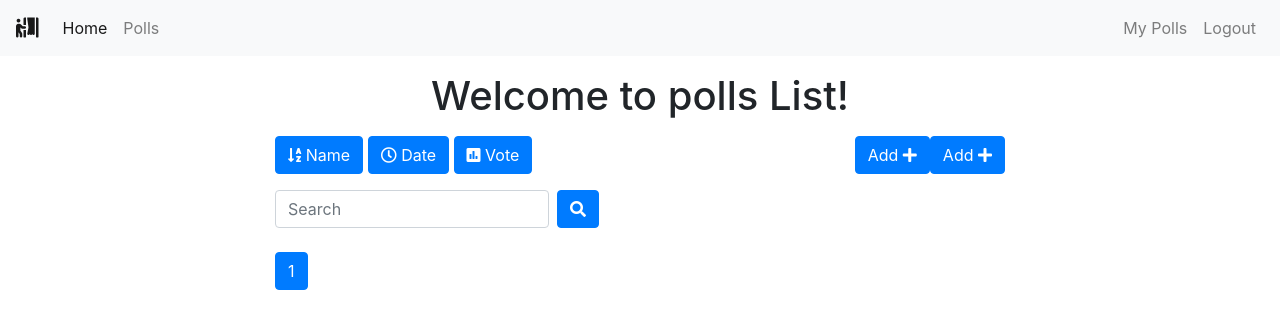
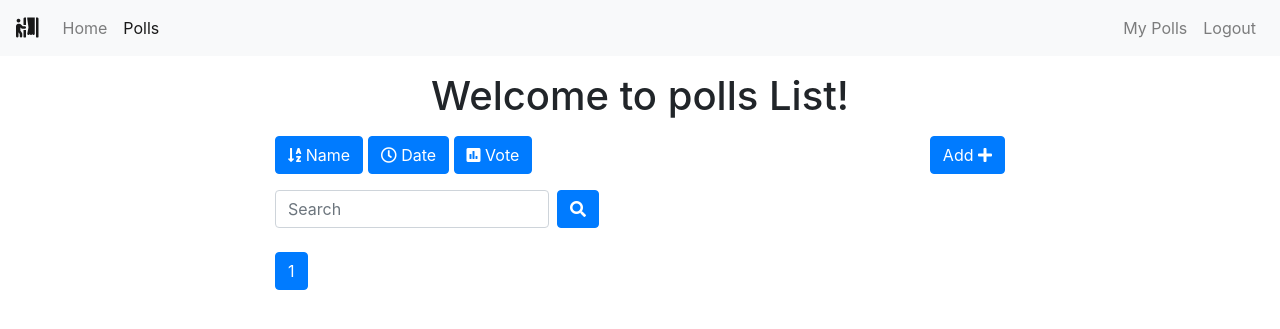
Before and after one commit to manipta/Polling_App, a Django app: page /polls/list/ in a window 1280 px wide. Shown: the top 329 px of the page. Run offline with Django 3.2, Linux system fonts and the light colour scheme; the visitor is signed in with stand-in values (Sample User, id 1); data that the repository does not hold is empty; some libraries are stand-ins or nearby versions.

Commit message:
navbar_active_status_updated

```diff
--- a/polls/templates/polls/polls_list.html
+++ b/polls/templates/polls/polls_list.html
@@ -17,18 +17,16 @@
             </div>
             {% endif %}
 
-            <a id="sort-name-btn" class="btn btn-{% if 'name' in request.GET %}warning{% else %}primary{% endif %} mb-3"
-            href="?name=asc" role="button"><i class="fas fa-sort-alpha-down"></i>
+
+
+            <a class="btn btn-{% if 'name' in request.GET %}warning{% else %}primary{% endif %} mb-3" href="?name=True&current_sort={{ current_sort }}"
+            role="button"><i class="fas fa-sort-alpha-down"></i>
              Name</a>
 
-
-
-            <a class="btn btn-{% if 'date' in request.GET %}warning{% else %}primary{% endif %} mb-3" href="?date=True"
+            <a class="btn btn-{% if 'date' in request.GET %}warning{% else %}primary{% endif %} mb-3" href="?date=True&current_sort={{ current_sort }}"
                 role="button"><i class="far fa-clock"></i> Date</a>
-            <a class="btn btn-{% if 'vote' in request.GET %}warning{% else %}primary{% endif %} mb-3" href="?vote=True"
+            <a class="btn btn-{% if 'vote' in request.GET %}warning{% else %}primary{% endif %} mb-3" href="?vote=True&current_sort={{ current_sort }}"
                 role="button"><i class="fas fa-poll"></i> Vote</a>
-
-            <a class="btn btn-primary mb-3 float-right" href="{% url 'polls:add' %}" role="button">Add <i class="fas fa-plus"></i></a>
 
             <a class="btn btn-primary mb-3 float-right" href="{% url 'polls:add' %}" role="button">Add <i class="fas fa-plus"></i></a>
 
@@ -42,21 +40,25 @@
 
             <ul class="list-group">
                 {% for poll in polls %}
-                <li class="list-group-item"><a href="{% url 'polls:detail' poll.id %}">{{ poll.text|truncatewords:5 }}
-                        {% if not poll.active%}
+                    <li class="list-group-item">
+                        <a href="{% url 'polls:detail' poll.id %}">
+                            {{ poll.text|truncatewords:5 }}
+                            {% if not poll.active %}
                                 <i class="fas fa-check-circle ml-2"></i>
                             {% endif %}
                         </a>
                         {% if request.user == poll.owner %}
                             {% if poll.active %}
-                    <a href="{% url 'polls:end_poll' poll.id %}" data-toggle="tooltip" data-placement="top" title="End Poll"
-                        onclick="return confirm('Are you sure to end the Poll?')"><i class="fas fa-step-forward float-right btn btn-primary btn-sm"></i></a>
+                                <a href="{% url 'polls:end_poll' poll.id %}" data-toggle="tooltip" data-placement="top" title="End Poll" onclick="return confirm('Are you sure to end the Poll?')">
+                                    <i class="fas fa-step-forward float-right btn btn-primary btn-sm"></i>
+                                </a>
                             {% endif %}
-                    <a href="{% url 'polls:delete_poll' poll.id %}" data-toggle="tooltip" data-placement="top"
-                    onclick="return confirm('Are you sure that You want to delete the Poll?')" title="Delete Poll"><i class="fas fa-trash float-right btn btn-danger btn-sm mr-2"></i></a>
+                            <a href="{% url 'polls:delete_poll' poll.id %}" data-toggle="tooltip" data-placement="top" onclick="return confirm('Are you sure that You want to delete the Poll?')" title="Delete Poll">
+                                <i class="fas fa-trash float-right btn btn-danger btn-sm mr-2"></i>
+                            </a>
                         {% endif %}
+                            <span class="publication-date float-right mr-2">{{ poll.pub_date|date:'F j, Y' }} <span style="color:gray;">[{{ poll.pub_date|time:'g:i A' }}]</span></span>
                     </li>
-
                 {% endfor %}
             </ul>
             <nav class="mt-3">
@@ -74,17 +76,6 @@
                     {% endif %}
                 </ul>
             </nav>
-            <script>
-                const sortNameBtn = document.getElementById('sort-name-btn');
-                let sortOrder = 'asc'; // Initial sorting order
-
-                sortNameBtn.addEventListener('click', () => {
-                    sortOrder = sortOrder === 'asc' ? 'desc' : 'asc';
-                    const currentURL = new URL(window.location.href);
-                    currentURL.searchParams.set('name', sortOrder);
-                    window.location.href = currentURL.href;
-                });
-            </script>
         </div>
     </div>
 </div>
--- a/polls/views.py
+++ b/polls/views.py
@@ -12,18 +12,31 @@ from django.http import HttpResponse
 def polls_list(request):
     all_polls = Poll.objects.all()
     search_term = ''
-    order_by = request.GET.get('name', None)  # Get the value of 'name' parameter
+    current_sort = ''
 
-    if order_by == 'asc':
-        all_polls = all_polls.order_by('text')
-    elif order_by == 'desc':
-        all_polls = all_polls.order_by('-text')
+    if 'name' in request.GET:
+        if 'current_sort' in request.GET and request.GET['current_sort'] == 'asc':
+            all_polls = all_polls.order_by('text')
+            current_sort = 'desc'
+        else:
+            all_polls = all_polls.order_by('-text')
+            current_sort = 'asc'
 
     if 'date' in request.GET:
-        all_polls = all_polls.order_by('pub_date')
+        if 'current_sort' in request.GET and request.GET['current_sort'] == 'asc':
+            all_polls = all_polls.order_by('pub_date')
+            current_sort = 'desc'
+        else:
+            all_polls = all_polls.order_by('-pub_date')
+            current_sort = 'asc'
 
     if 'vote' in request.GET:
-        all_polls = all_polls.annotate(Count('vote')).order_by('vote__count')
+        if 'current_sort' in request.GET and request.GET['current_sort'] == 'asc':
+            all_polls = all_polls.annotate(Count('vote')).order_by('vote__count')
+            current_sort = 'desc'
+        else:
+            all_polls = all_polls.annotate(Count('vote')).order_by('-vote__count')
+            current_sort = 'asc'
 
     if 'search' in request.GET:
         search_term = request.GET['search']
@@ -40,9 +53,9 @@ def polls_list(request):
         'polls': polls,
         'params': params,
         'search_term': search_term,
+        'current_sort': current_sort,
     }
     return render(request, 'polls/polls_list.html', context)
-
 
 @login_required()
 def list_by_user(request):
--- a/templates/includes/navbar.html
+++ b/templates/includes/navbar.html
@@ -6,23 +6,26 @@
     </button>
     <div class="collapse navbar-collapse" id="collapsibleNavId">
         <ul class="navbar-nav mr-auto mt-2 mt-lg-0">
-            <li class="nav-item active">
+            <li class="nav-item {% if request.resolver_match.url_name == 'home' %}active{% endif %}">
                 <a class="nav-link" href="{% url 'home' %}">Home <span class="sr-only">(current)</span></a>
             </li>
             {% if request.user.is_authenticated %}
-            <li class="nav-item">
+            <li class="nav-item {% if request.resolver_match.url_name == 'list' and request.resolver_match.namespace == 'polls' %}active{% endif %}">
                 <a class="nav-link" href="{% url 'polls:list' %}">Polls</a>
             </li>
             {% endif %}
         </ul>
         <div class="navbar-nav ml-auto">
+            <ul class="navbar-nav mr-auto mt-2 mt-lg-0">
             {% if request.user.is_authenticated %}
-            <a class="nav-link" href="{% url 'polls:list_by_user' %}">My Polls</a>
-            <a class="nav-link" href="{% url 'accounts:logout' %}">Logout</a>
+
+            <li class="nav-item {% if request.resolver_match.url_name == 'list_by_user' and request.resolver_match.namespace == 'polls' %}active{% endif %}"><a class="nav-link" href="{% url 'polls:list_by_user' %}">My Polls</a></li>
+            <li><a class="nav-link" href="{% url 'accounts:logout' %}">Logout</a></li>
             {% else %}
-            <a class="nav-link" href="{% url 'accounts:login' %}">Login</a>
-            <a class="nav-link" href="{% url 'accounts:register' %}">Register</a>
-            {% endif %}
+            <li class="nav-item {% if request.resolver_match.url_name == 'login' and request.resolver_match.namespace == 'accounts' %}active{% endif %}"><a class="nav-link" href="{% url 'accounts:login' %}">Login</a></li>
+            <li class="nav-item {% if request.resolver_match.url_name == 'register' and request.resolver_match.namespace == 'accounts' %}active{% endif %}"><a class="nav-link" href="{% url 'accounts:register' %}">Register</a><li>
+
+            {% endif %}</ul>
         </div>
     </div>
 </nav>
```
Lines whose indentation alone changed are shown as unchanged.
